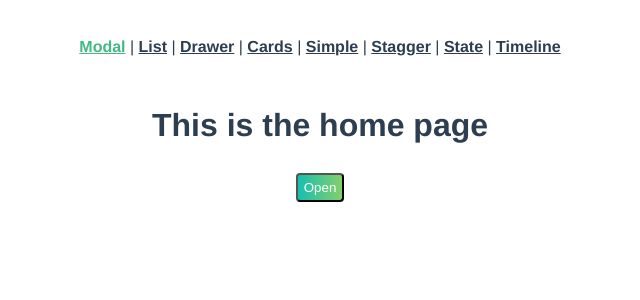
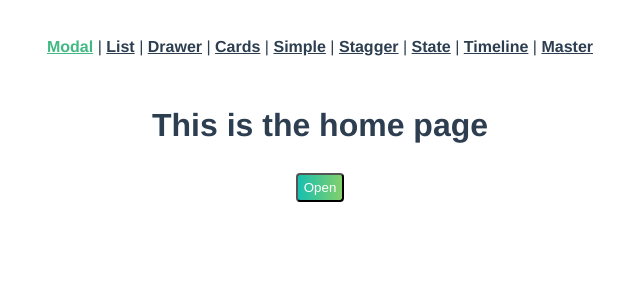
Before and after one commit to remchh/Animating-Vue, a Vue app: page / in a window 1280 px wide. Shown: the top 300 px of the page, without its empty margins (320-960 px from the left). Built offline with nearby package versions, Linux system fonts and the light colour scheme.

Commit message:
“Timeline-Master”

```diff
--- a/src/App.vue
+++ b/src/App.vue
@@ -8,7 +8,8 @@
       <router-link to="/simple">Simple</router-link> |
       <router-link to="/stagger">Stagger</router-link> |
       <router-link to="/state">State</router-link> |
-      <router-link to="/timeline">Timeline</router-link>
+      <router-link to="/timeline">Timeline</router-link> |
+      <router-link to="/master">Master</router-link>
     </div>
     <transition name="slide-fade" mode="out-in">
       <router-view />
--- a/src/router.js
+++ b/src/router.js
@@ -57,6 +57,12 @@ export default new Router({
       name: "timeline",
       component: () =>
         import(/* webpackChunkName: "list" */ './views/Timeline.vue')
+    },
+    {
+      path: "/master",
+      name: "master",
+      component: () =>
+        import(/* webpackChunkName: "list" */ './views/Master.vue')
     }
   ]
 });
```
